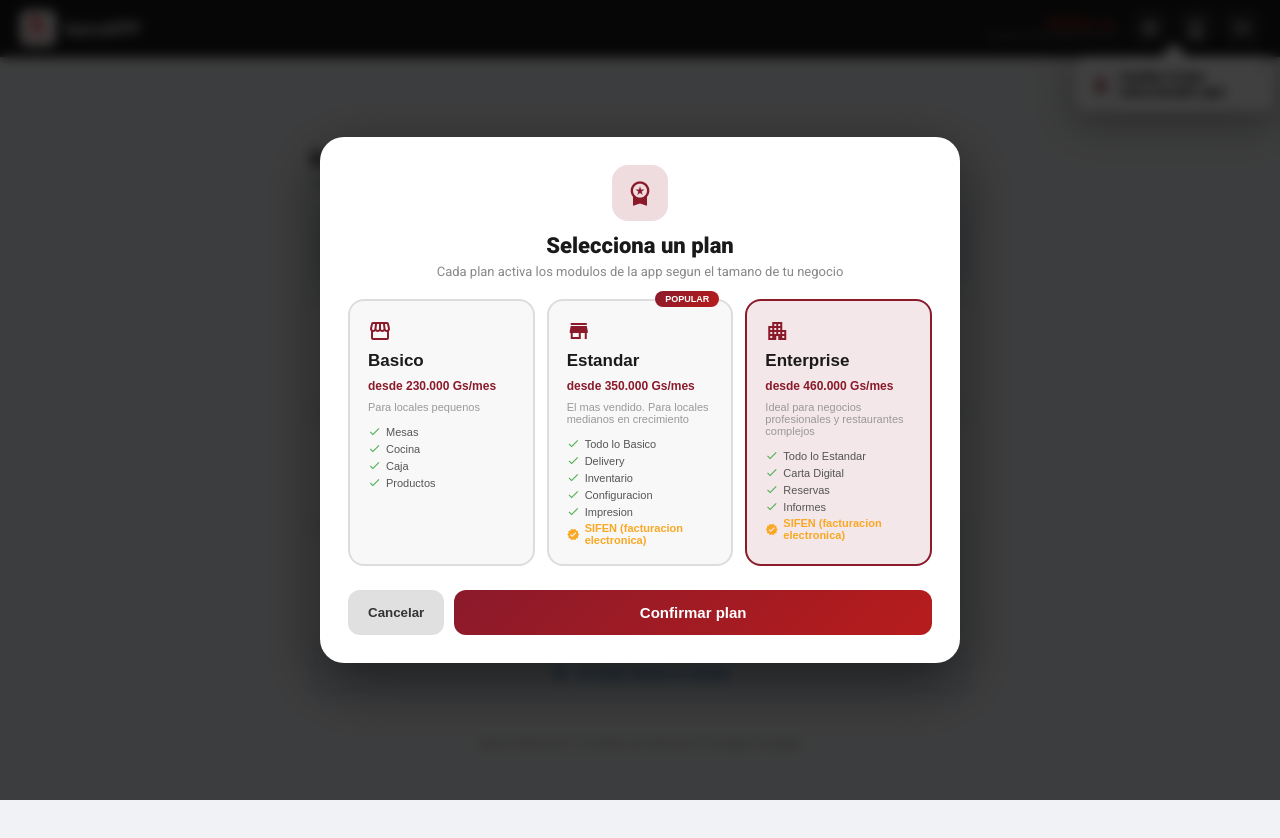
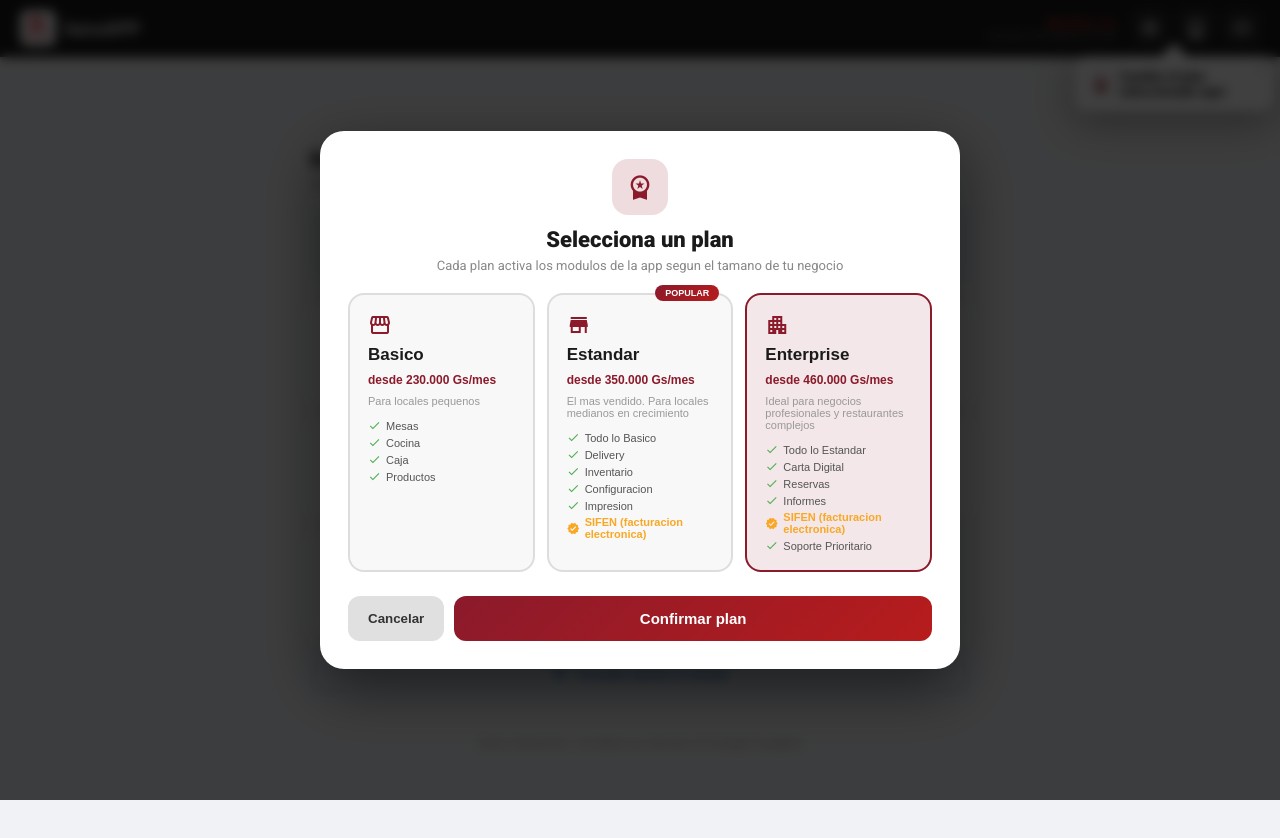
Before and after one commit to Fantonixo23/karudemo, a React (Vite) app: page /app/inicio in a window 1280 px wide. Shown: the top 838 px of the page. Built offline with nearby package versions, Linux system fonts and the light colour scheme.

Commit message:
Agregar Soporte Prioritario al plan Enterprise

```diff
--- a/src/components/PlanModal.jsx
+++ b/src/components/PlanModal.jsx
@@ -26,7 +26,7 @@ const PLANES = [
     nombre: 'Enterprise',
     precio: 'desde 460.000 Gs/mes',
     desc: 'Ideal para negocios profesionales y restaurantes complejos',
-    incluye: ['Todo lo Estandar', 'Carta Digital', 'Reservas', 'Informes', 'SIFEN (facturacion electronica)'],
+    incluye: ['Todo lo Estandar', 'Carta Digital', 'Reservas', 'Informes', 'SIFEN (facturacion electronica)', 'Soporte Prioritario'],
   },
 ]
 
```
